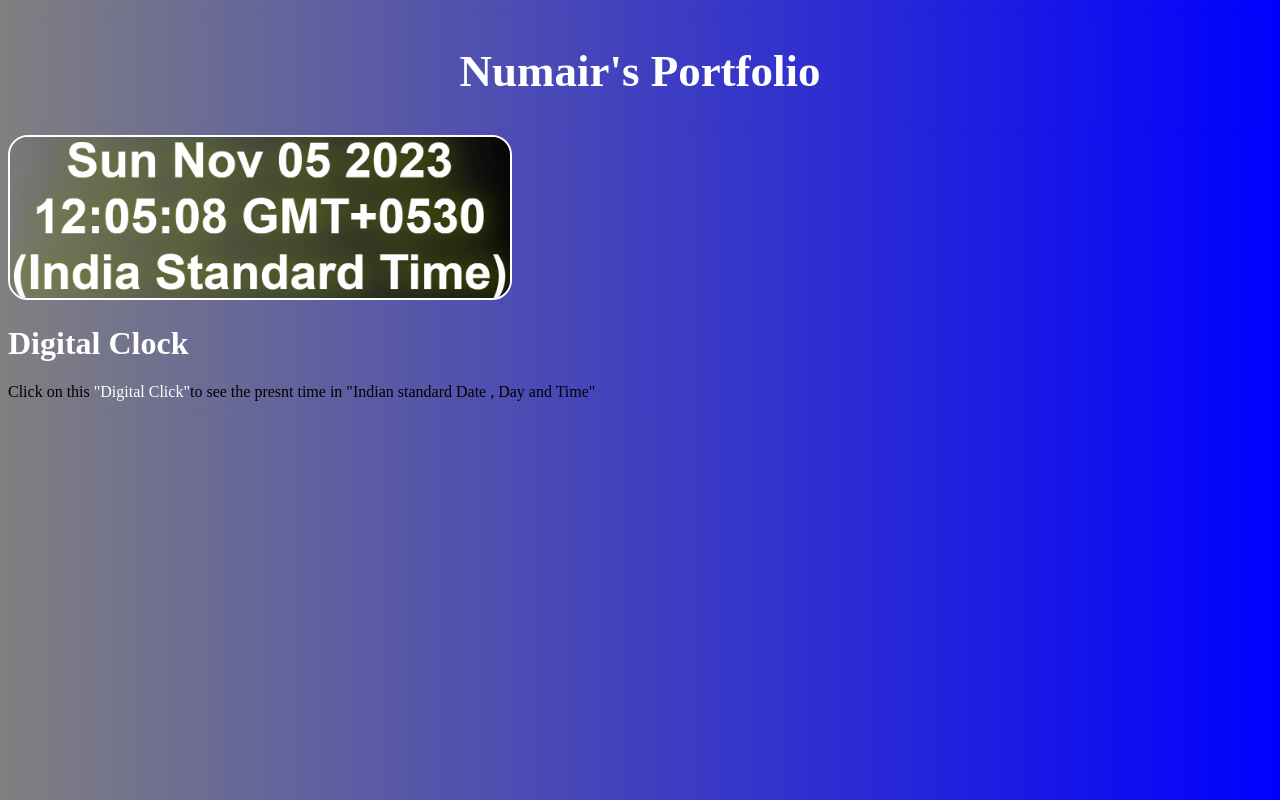
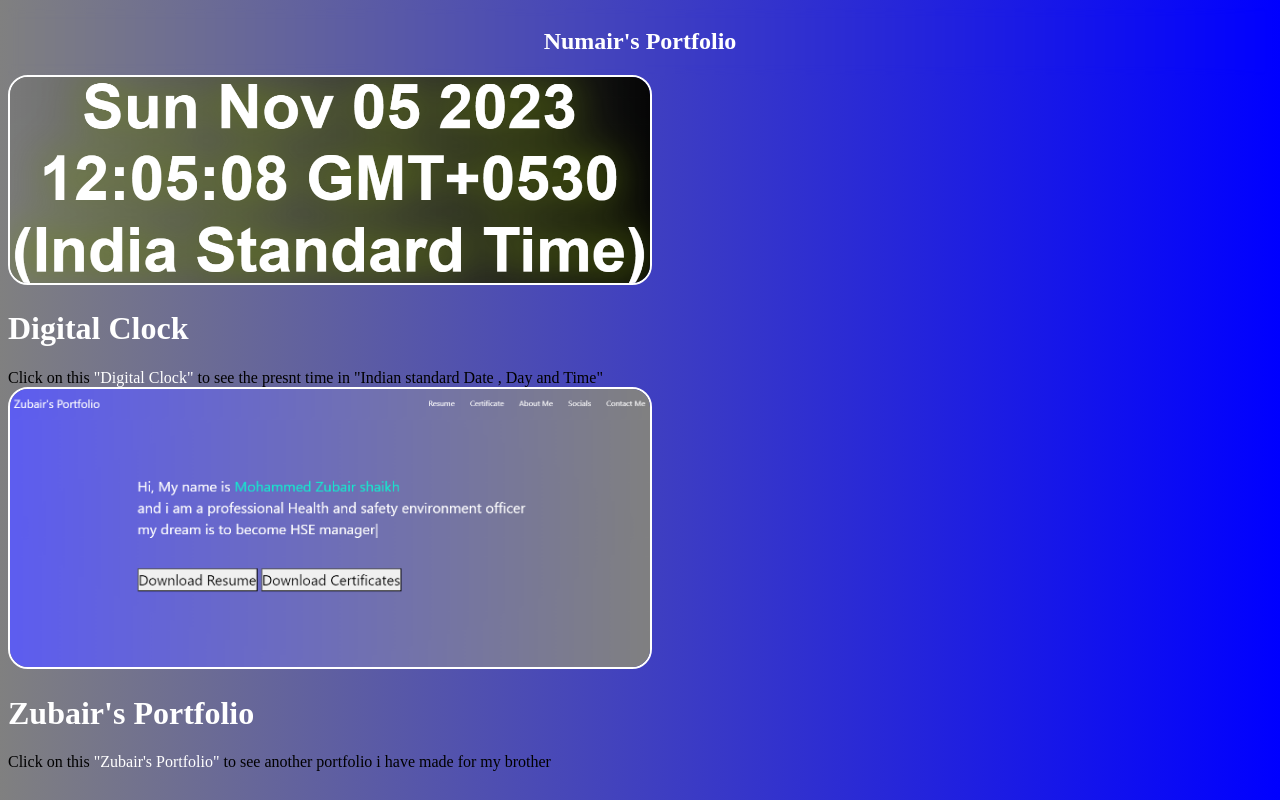
Before and after one commit to Numair25/portfolio, a plain HTML site: page project.html in a window 1280 px wide. Drawn offline with Linux system fonts and the light colour scheme.

Commit message:
Add files via upload

```diff
--- a/project.html
+++ b/project.html
@@ -5,6 +5,7 @@
     <meta charset="UTF-8">
     <meta name="viewport" content="width=device-width, initial-scale=1.0">
     <title>Projects</title>
+    <link rel="icon" href="bg.png.png">
     <style>
         body {
             background: linear-gradient(630deg, blue, gray);
@@ -13,18 +14,19 @@
         nav {
             display: flex;
             justify-content: center;
+            align-items: center;
             position: sticky;
             top: 0;
             backdrop-filter: blur(5px);
-            font-size: 30px;
         }
-        a:hover{
+
+        a:hover {
             color: goldenrod;
         }
 
         img {
             border-radius: 20px;
-            width: 500px;
+            width: 50vw;
             border: 2px solid white;
         }
 
@@ -47,7 +49,18 @@
     <span><a href="https://numair25.github.io/digitalclock/">
             <h1>Digital Clock</h1>
         </a></span>
-    Click on this <a href="https://numair25.github.io/digitalclock/">"Digital Click"</a>to see the presnt time in "Indian standard Date , Day and Time"
+    Click on this <a href="https://numair25.github.io/digitalclock/">"Digital Clock"</a> to see the presnt time in
+    "Indian standard Date , Day and Time"
+
+    <div class="clock">
+        <img class="image" src="zubair.png" alt="">
+    </div>
+    <span><a href="https://mohammedzubair18.github.io/portfolio/index.html#">
+            <h1>Zubair's Portfolio</h1>
+        </a></span>
+    Click on this <a href="https://numair25.github.io/digitalclock/">"Zubair's Portfolio"</a> to see another portfolio i have made for my brother
+
+
 </body>
 
 </html>
```
Also changed, not shown: zubair.png (added).
